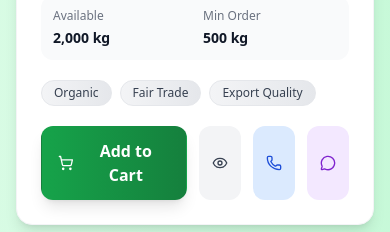
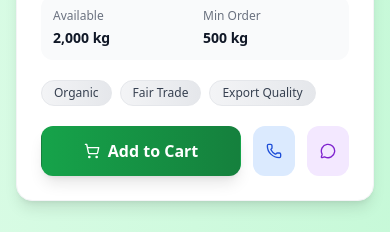
Before and after one commit to SeniruR/Agrovia, a React (Vite) app: page /byersmarket in a window 390 px wide. Shown: the part 2120-2352 px from the top of the page. Built offline with nearby package versions, Linux system fonts and the light colour scheme; grey boxes are pictures that could not be loaded.

Commit message:
create give phone number popup

```diff
--- a/src/pages/ByersMarketPlace.jsx
+++ b/src/pages/ByersMarketPlace.jsx
@@ -30,6 +30,7 @@ const BuyersMarketplace = () => {
     { id: 'rice', name: 'Rice', icon: '🍚' },
     { id: 'vegetables', name: 'Vegetables', icon: '🥬' }
   ];
+const [selectedProduct, setSelectedProduct] = useState(null);
 
  const products = [
   {
@@ -41,6 +42,7 @@ const BuyersMarketplace = () => {
     unit: 'kg',
     minOrder: 500,
     available: 2000,
+    phone: '077-1234567',
     rating: 4.8,
     reviews: 124,
     image: 'https://i.pinimg.com/736x/d3/a5/60/d3a5604bcd9b4397d8b9f3365dbe2581.jpg',
@@ -60,6 +62,7 @@ const BuyersMarketplace = () => {
     unit: 'kg',
     minOrder: 300,
     available: 1800,
+    phone: '077-1234567',
     rating: 4.6,
     reviews: 89,
     image: 'https://i.pinimg.com/736x/11/3e/ae/113eae72dd9b982bca13381d8b6575b7.jpg',
@@ -79,6 +82,7 @@ const BuyersMarketplace = () => {
     unit: 'kg',
     minOrder: 200,
     available: 1200,
+    phone: '077-1234567',
     rating: 4.9,
     reviews: 156,
     image: 'https://images.pexels.com/photos/4110253/pexels-photo-4110253.jpeg?auto=compress&cs=tinysrgb&w=400',
@@ -98,6 +102,7 @@ const BuyersMarketplace = () => {
     unit: 'kg',
     minOrder: 400,
     available: 1500,
+    phone: '077-1234567',
     rating: 4.7,
     reviews: 78,
     image: 'https://i.pinimg.com/736x/72/03/25/720325c56313ca3277094c61092cff8b.jpg',
@@ -117,6 +122,7 @@ const BuyersMarketplace = () => {
     unit: 'kg',
     minOrder: 100,
     available: 800,
+    phone: '077-1234567',
     rating: 4.5,
     reviews: 92,
     image: 'https://images.pexels.com/photos/65174/pexels-photo-65174.jpeg?auto=compress&cs=tinysrgb&w=400',
@@ -136,6 +142,7 @@ const BuyersMarketplace = () => {
     unit: 'kg',
     minOrder: 300,
     available: 1200,
+    phone: '077-1234567',
     rating: 4.4,
     reviews: 67,
     image: 'https://i.pinimg.com/736x/c2/4f/f7/c24ff7271bd7257ea1484607a68bbfc4.jpg',
@@ -155,6 +162,7 @@ const BuyersMarketplace = () => {
     unit: 'kg',
     minOrder: 250,
     available: 900,
+    phone: '077-1234567',
     rating: 4.3,
     reviews: 54,
     image: 'https://i.pinimg.com/736x/07/34/d1/0734d130bb1b84f341302eb063130a35.jpg',
@@ -174,6 +182,7 @@ const BuyersMarketplace = () => {
     unit: 'kg',
     minOrder: 150,
     available: 600,
+    phone: '077-1234567',
     rating: 4.6,
     reviews: 43,
     image: 'https://i.pinimg.com/736x/e4/62/bc/e462bc43c9a3619a338eeac9f7e4eb72.jpg',
@@ -193,6 +202,7 @@ const BuyersMarketplace = () => {
     unit: 'kg',
     minOrder: 100,
     available: 450,
+    phone: '077-1234567',
     rating: 4.7,
     reviews: 38,
     image: 'https://i.pinimg.com/736x/9f/21/60/9f21601664b4dcec7a5ac3e69665a081.jpg',
@@ -204,6 +214,9 @@ const BuyersMarketplace = () => {
     discount: 8
   }
 ];
+const [phoneProduct, setPhoneProduct] = useState(null);
+
+
 
   const filteredProducts = products.filter(product => {
     const matchesSearch = product.name.toLowerCase().includes(searchTerm.toLowerCase()) ||
@@ -241,6 +254,8 @@ const BuyersMarketplace = () => {
   const ProductCard = ({ product }) => {
     const originalPrice = product.discount > 0 ? Math.round(product.price / (1 - product.discount / 100)) : product.price;
     const isFavorite = favorites.has(product.id);
+    const [selectedProduct, setSelectedProduct] = useState(null);
+
 
     return (
       <div className="bg-white rounded-2xl shadow-lg hover:shadow-2xl transition-all duration-300 overflow-hidden border border-gray-100 group">
@@ -343,12 +358,15 @@ const BuyersMarketplace = () => {
               <ShoppingCart className="w-4 h-4" />
               Add to Cart
             </button>
-            <button className="bg-gray-100 hover:bg-gray-200 text-gray-700 p-3 rounded-xl transition-all duration-200 hover:shadow-md">
-              <Eye className="w-4 h-4" />
-            </button>
-            <button className="bg-blue-100 hover:bg-blue-200 text-blue-700 p-3 rounded-xl transition-all duration-200 hover:shadow-md">
-              <Phone className="w-4 h-4" />
-            </button>
+
+
+           <button
+  onClick={() => setPhoneProduct(product)}
+  className="bg-blue-100 hover:bg-blue-200 text-blue-700 p-3 rounded-xl transition-all duration-200 hover:shadow-md"
+>
+  <Phone className="w-4 h-4" />
+</button>
+
             <button className="bg-purple-100 hover:bg-purple-200 text-purple-700 p-3 rounded-xl transition-all duration-200 hover:shadow-md">
               <MessageCircle className="w-4 h-4" />
             </button>
@@ -532,6 +550,22 @@ const BuyersMarketplace = () => {
             <ProductCard key={product.id} product={product} />
           ))}
         </div>
+{/* Phone popup modal */}
+        {phoneProduct && (
+          <div className="fixed inset-0 bg-black/40 flex items-center justify-center z-50">
+            <div className="bg-white p-6 rounded-xl shadow-lg relative w-80 text-center">
+              <button
+                onClick={() => setPhoneProduct(null)}
+                className="absolute top-3 right-3 text-gray-500 text-xl"
+              >
+                &times;
+              </button>
+              <h2 className="text-xl font-bold mb-2">Contact {phoneProduct.farmer}</h2>
+              <p className="text-lg text-blue-700 font-semibold">{phoneProduct.phone}</p>
+            </div>
+          </div>
+        )}
+
 
         {/* Load More */}
         {sortedProducts.length > 0 && (
```
